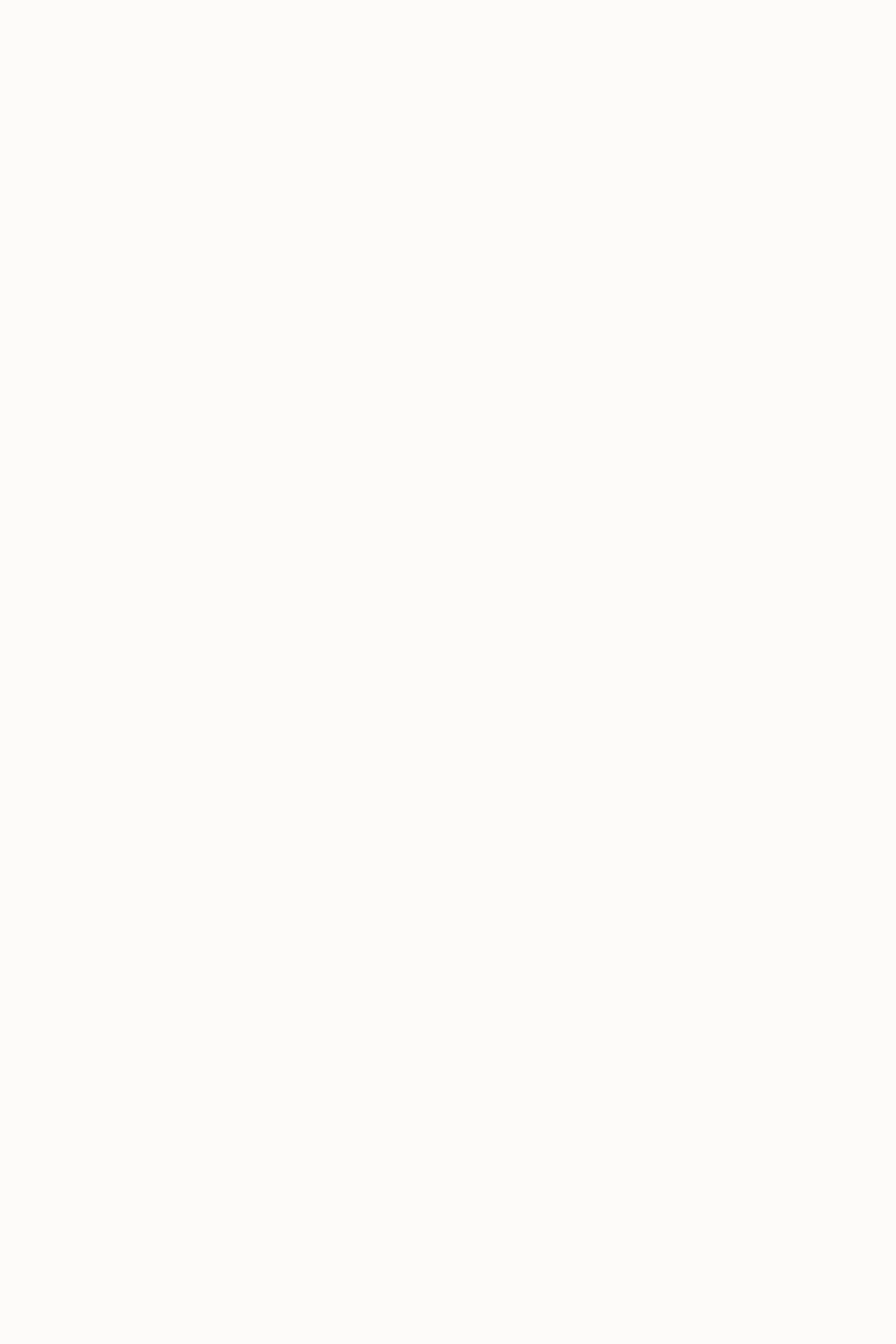
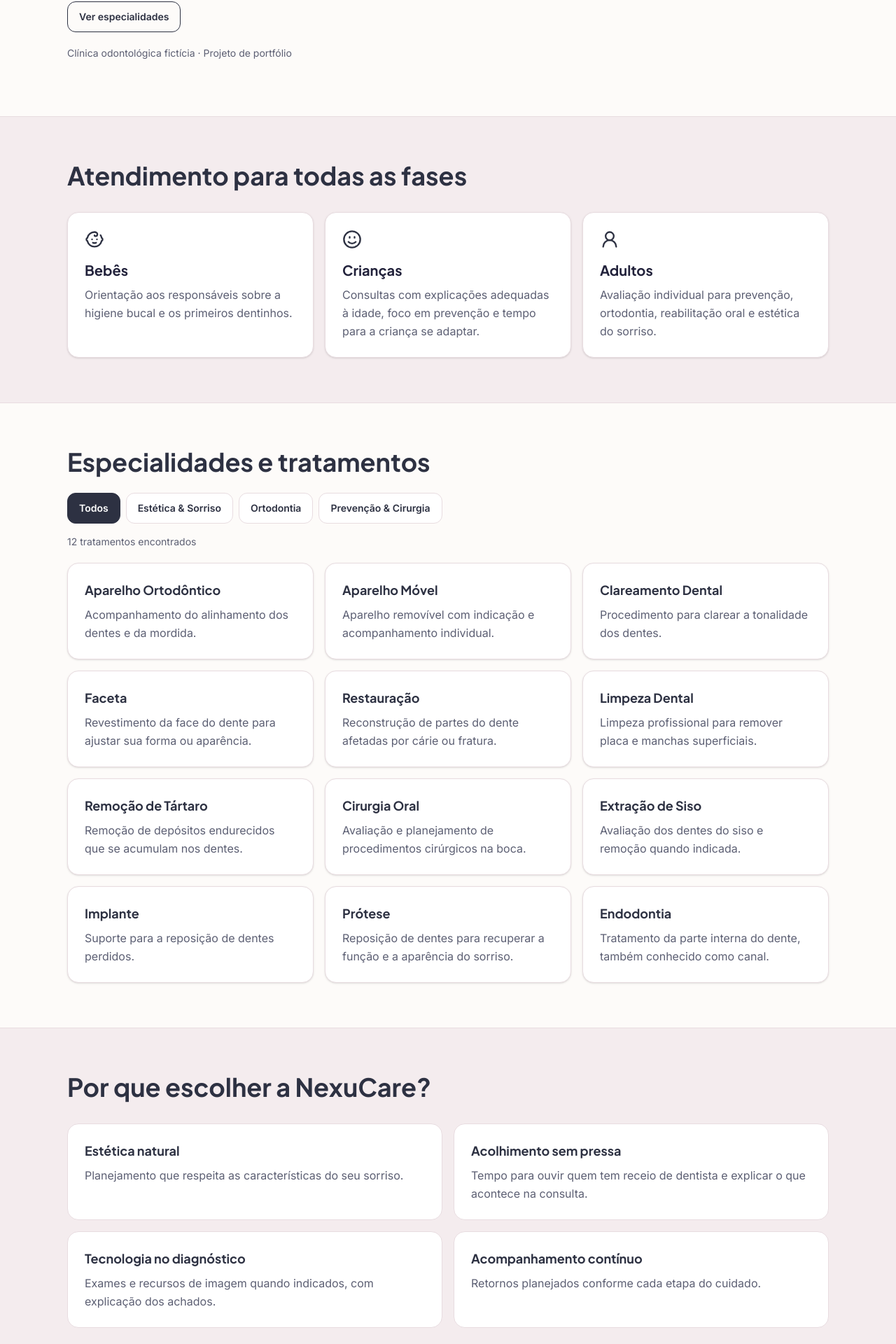
Before and after one commit to AlannCristian/nexucare-odontologia, a Next.js app: page / in a window 1280 px wide. Shown: the part 618-2538 px from the top of the page at 70% size. Before the commit the page ends 800 px from the top, so only its background shows below. Built offline with nearby package versions, Linux system fonts and the light colour scheme.

Commit message:
feat: adiciona atendimento por idade e catálogo de tratamentos

```diff
--- /dev/null
+++ b/app/components/AgeGroups.tsx
@@ -0,0 +1,54 @@
+import { Baby, Smile, UserRound } from "lucide-react";
+
+const ageGroups = [
+  {
+    title: "Bebês",
+    description:
+      "Orientação aos responsáveis sobre a higiene bucal e os primeiros dentinhos.",
+    icon: Baby,
+  },
+  {
+    title: "Crianças",
+    description:
+      "Consultas com explicações adequadas à idade, foco em prevenção e tempo para a criança se adaptar.",
+    icon: Smile,
+  },
+  {
+    title: "Adultos",
+    description:
+      "Avaliação individual para prevenção, ortodontia, reabilitação oral e estética do sorriso.",
+    icon: UserRound,
+  },
+];
+
+export default function AgeGroups() {
+  return (
+    <section
+      id="familia"
+      aria-labelledby="family-title"
+      className="scroll-mt-36 border-y border-soft-border bg-blush"
+    >
+      <div className="mx-auto max-w-6xl px-5 py-16 sm:px-8">
+        <h2
+          id="family-title"
+          className="font-heading text-3xl font-bold text-charcoal sm:text-4xl"
+        >
+          Atendimento para todas as fases
+        </h2>
+
+        <ul className="mt-8 grid gap-4 md:grid-cols-3">
+          {ageGroups.map(({ title, description, icon: Icon }) => (
+            <li
+              key={title}
+              className="rounded-2xl border border-soft-border bg-white p-6 shadow-sm"
+            >
+              <Icon aria-hidden="true" className="size-7 text-charcoal" />
+              <h3 className="mt-4 font-heading text-xl font-bold">{title}</h3>
+              <p className="mt-2 leading-relaxed text-muted">{description}</p>
+            </li>
+          ))}
+        </ul>
+      </div>
+    </section>
+  );
+}
--- a/app/components/Hero.tsx
+++ b/app/components/Hero.tsx
@@ -32,7 +32,12 @@ export default function Hero() {
             Da primeira consulta aos cuidados da vida adulta, nossa proposta é
             ouvir com atenção e explicar cada etapa do atendimento.
           </p>
-
+          <a
+            href="#especialidades"
+            className="mt-6 inline-flex min-h-11 items-center rounded-xl border border-charcoal px-4 py-2 text-sm font-semibold text-charcoal hover:bg-blush focus-visible:outline-2 focus-visible:outline-offset-2"
+          >
+            Ver especialidades
+          </a>
           <p className="mt-5 text-sm text-muted">
             Clínica odontológica fictícia · Projeto de portfólio
           </p>
--- a/app/components/Navbar.tsx
+++ b/app/components/Navbar.tsx
@@ -1,9 +1,16 @@
 import { HeartHandshake } from "lucide-react";
+
+const links = [
+  { href: "#inicio", label: "Início" },
+  { href: "#familia", label: "Para toda a família" },
+  { href: "#especialidades", label: "Especialidades" },
+  { href: "#sobre", label: "Sobre a clínica" },
+];
 
 export default function Navbar() {
   return (
     <header className="sticky top-0 z-20 border-b border-soft-border bg-cream">
-      <div className="mx-auto flex max-w-6xl items-center justify-between gap-3 px-5 py-3 sm:px-8">
+      <div className="mx-auto flex-wrap max-w-6xl items-center justify-between gap-3 px-5 py-3 sm:px-8">
         <a
           href="#inicio"
           className="inline-flex items-center gap-2 rounded-xl text-charcoal focus-visible:outline-2 focus-visible:outline-offset-4"
@@ -16,13 +23,16 @@ export default function Navbar() {
           </span>
         </a>
 
-        <nav aria-label="Navegação principal">
-          <a
-            href="#inicio"
-            className="inline-flex min-h-11 items-center rounded-xl px-3 text-sm font-semibold text-charcoal hover:bg-blush focus-visible:outline-2"
-          >
-            Início
-          </a>
+        <nav aria-label="Navegação principal" className="flex flex-wrap gap-1">
+          {links.map(({ href, label }) => (
+            <a
+              key={href}
+              href={href}
+              className="inline-flex min-h-11 items-center rounded-xl px-2 text-sm font-semibold text-charcoal hover:bg-blush focus-visible:outline-2 sm:px-3"
+            >
+              {label}
+            </a>
+          ))}
         </nav>
       </div>
     </header>
--- /dev/null
+++ b/app/components/TreatmentsGrid.tsx
@@ -0,0 +1,83 @@
+"use client";
+
+import { useState } from "react";
+import {
+  treatmentCategories,
+  treatments,
+  type TreatmentFilter,
+} from "../data/treatments";
+
+export default function TreatmentsGrid() {
+  const [selectedCategory, setSelectedCategory] =
+    useState<TreatmentFilter>("todos");
+
+  const visibleTreatments =
+    selectedCategory === "todos"
+      ? treatments
+      : treatments.filter(
+          (treatment) => treatment.category === selectedCategory,
+        );
+
+  return (
+    <section
+      id="especialidades"
+      aria-labelledby="treatments-title"
+      className="scroll-mt-36"
+    >
+      <div className="mx-auto max-w-6xl px-5 py-16 sm:px-8">
+        <h2
+          id="treatments-title"
+          className="font-heading text-3xl font-bold text-charcoal sm:text-4xl"
+        >
+          Especialidades e tratamentos
+        </h2>
+
+        <div
+          role="group"
+          aria-label="Filtrar tratamentos"
+          className="mt-6 flex flex-wrap gap-2"
+        >
+          {treatmentCategories.map((category) => {
+            const isSelected = selectedCategory === category.id;
+
+            return (
+              <button
+                key={category.id}
+                type="button"
+                aria-pressed={isSelected}
+                onClick={() => setSelectedCategory(category.id)}
+                className={`min-h-11 rounded-xl border px-4 py-2 text-sm font-semibold focus-visible:outline-2 focus-visible:outline-offset-2 ${
+                  isSelected
+                    ? "border-charcoal bg-charcoal text-white"
+                    : "border-soft-border bg-white text-charcoal hover:bg-blush"
+                }`}
+              >
+                {category.label}
+              </button>
+            );
+          })}
+        </div>
+
+        <p role="status" className="mt-4 text-sm text-muted">
+          {visibleTreatments.length} tratamentos encontrados
+        </p>
+
+        <ul className="mt-5 grid gap-4 sm:grid-cols-2 lg:grid-cols-3">
+          {visibleTreatments.map((treatment) => (
+            <li
+              key={treatment.id}
+              className="rounded-2xl border border-soft-border bg-white p-6 shadow-sm"
+            >
+              <h3 className="font-heading text-lg font-bold text-charcoal">
+                {treatment.name}
+              </h3>
+              <p className="mt-2 leading-relaxed text-muted">
+                {treatment.description}
+              </p>
+            </li>
+          ))}
+        </ul>
+      </div>
+    </section>
+  );
+}
--- /dev/null
+++ b/app/components/WhyNexuCare.tsx
@@ -0,0 +1,53 @@
+const values = [
+  {
+    title: "Estética natural",
+    description: "Planejamento que respeita as características do seu sorriso.",
+  },
+  {
+    title: "Acolhimento sem pressa",
+    description:
+      "Tempo para ouvir quem tem receio de dentista e explicar o que acontece na consulta.",
+  },
+  {
+    title: "Tecnologia no diagnóstico",
+    description:
+      "Exames e recursos de imagem quando indicados, com explicação dos achados.",
+  },
+  {
+    title: "Acompanhamento contínuo",
+    description: "Retornos planejados conforme cada etapa do cuidado.",
+  },
+];
+
+export default function WhyNexuCare() {
+  return (
+    <section
+      id="sobre"
+      aria-labelledby="about-title"
+      className="scroll-mt-36 border-t border-soft-border bg-blush"
+    >
+      <div className="mx-auto max-w-6xl px-5 py-16 sm:px-8">
+        <h2
+          id="about-title"
+          className="font-heading text-3xl font-bold text-charcoal sm:text-4xl"
+        >
+          Por que escolher a NexuCare?
+        </h2>
+
+        <ul className="mt-8 grid gap-4 sm:grid-cols-2">
+          {values.map(({ title, description }) => (
+            <li
+              key={title}
+              className="rounded-2xl border border-soft-border bg-white p-6"
+            >
+              <h3 className="font-heading text-lg font-bold text-charcoal">
+                {title}
+              </h3>
+              <p className="mt-2 leading-relaxed text-muted">{description}</p>
+            </li>
+          ))}
+        </ul>
+      </div>
+    </section>
+  );
+}
--- /dev/null
+++ b/app/data/treatments.ts
@@ -0,0 +1,97 @@
+export const treatmentCategories = [
+  { id: "todos", label: "Todos" },
+  { id: "estetica", label: "Estética & Sorriso" },
+  { id: "ortodontia", label: "Ortodontia" },
+  { id: "prevencao", label: "Prevenção & Cirurgia" },
+] as const;
+
+export type TreatmentFilter = (typeof treatmentCategories)[number]["id"];
+
+type Treatment = {
+  id: string;
+  name: string;
+  description: string;
+  category: Exclude<TreatmentFilter, "todos">;
+};
+
+export const treatments: Treatment[] = [
+  {
+    id: "aparelho-ortodontico",
+    name: "Aparelho Ortodôntico",
+    description: "Acompanhamento do alinhamento dos dentes e da mordida.",
+    category: "ortodontia",
+  },
+  {
+    id: "aparelho-movel",
+    name: "Aparelho Móvel",
+    description:
+      "Aparelho removível com indicação e acompanhamento individual.",
+    category: "ortodontia",
+  },
+  {
+    id: "clareamento",
+    name: "Clareamento Dental",
+    description: "Procedimento para clarear a tonalidade dos dentes.",
+    category: "estetica",
+  },
+  {
+    id: "faceta",
+    name: "Faceta",
+    description:
+      "Revestimento da face do dente para ajustar sua forma ou aparência.",
+    category: "estetica",
+  },
+  {
+    id: "restauracao",
+    name: "Restauração",
+    description:
+      "Reconstrução de partes do dente afetadas por cárie ou fratura.",
+    category: "estetica",
+  },
+  {
+    id: "limpeza",
+    name: "Limpeza Dental",
+    description:
+      "Limpeza profissional para remover placa e manchas superficiais.",
+    category: "prevencao",
+  },
+  {
+    id: "tartaro",
+    name: "Remoção de Tártaro",
+    description: "Remoção de depósitos endurecidos que se acumulam nos dentes.",
+    category: "prevencao",
+  },
+  {
+    id: "cirurgia-oral",
+    name: "Cirurgia Oral",
+    description:
+      "Avaliação e planejamento de procedimentos cirúrgicos na boca.",
+    category: "prevencao",
+  },
+  {
+    id: "siso",
+    name: "Extração de Siso",
+    description: "Avaliação dos dentes do siso e remoção quando indicada.",
+    category: "prevencao",
+  },
+  {
+    id: "implante",
+    name: "Implante",
+    description: "Suporte para a reposição de dentes perdidos.",
+    category: "prevencao",
+  },
+  {
+    id: "protese",
+    name: "Prótese",
+    description:
+      "Reposição de dentes para recuperar a função e a aparência do sorriso.",
+    category: "estetica",
+  },
+  {
+    id: "endodontia",
+    name: "Endodontia",
+    description:
+      "Tratamento da parte interna do dente, também conhecido como canal.",
+    category: "prevencao",
+  },
+];
--- a/app/page.tsx
+++ b/app/page.tsx
@@ -1,12 +1,19 @@
+import AgeGroups from "./components/AgeGroups";
 import Hero from "./components/Hero";
 import Navbar from "./components/Navbar";
+import TreatmentsGrid from "./components/TreatmentsGrid";
+import WhyNexuCare from "./components/WhyNexuCare";
 
 export default function Home() {
   return (
     <div id="inicio">
       <Navbar />
+
       <main>
         <Hero />
+        <AgeGroups />
+        <TreatmentsGrid />
+        <WhyNexuCare />
       </main>
     </div>
   );
```
